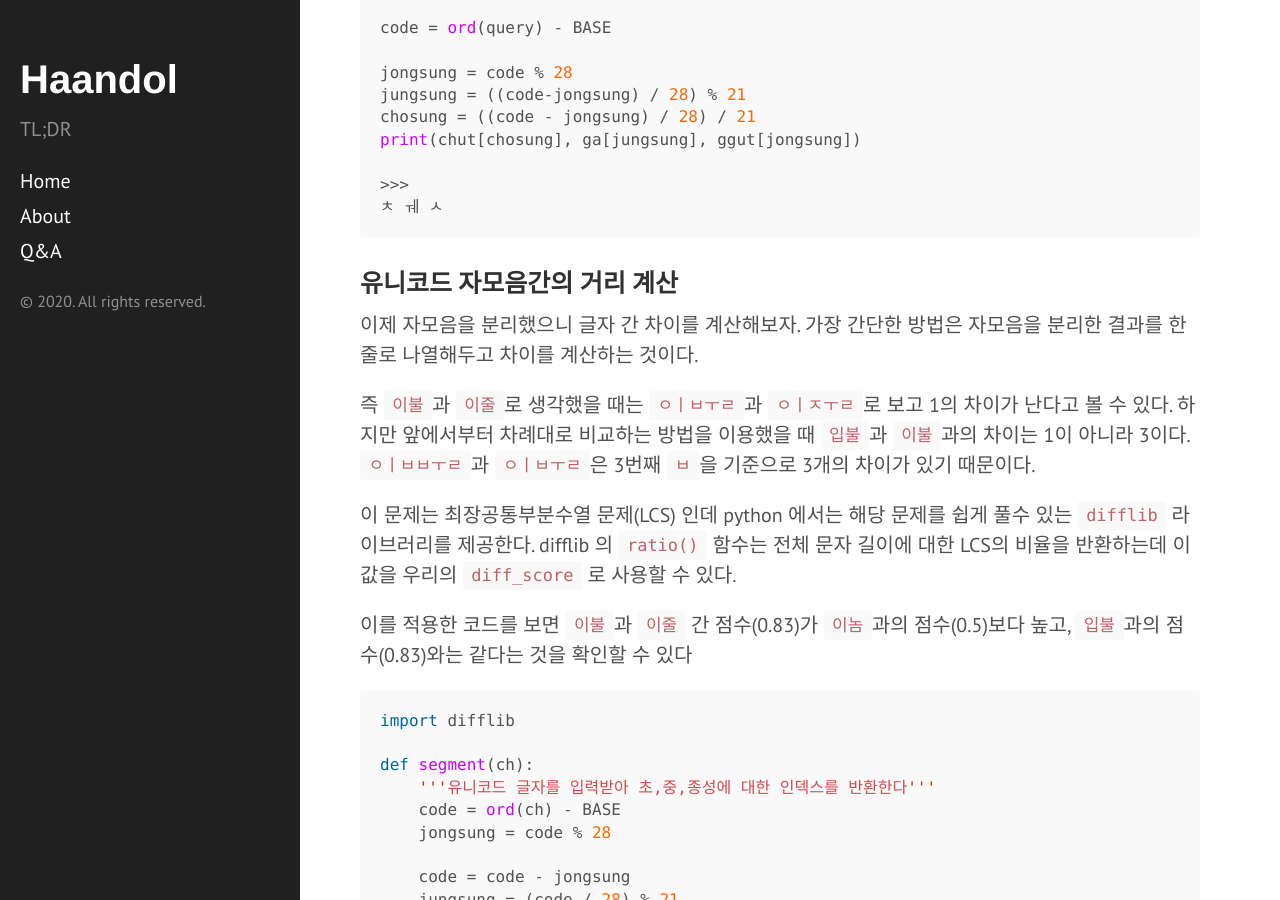
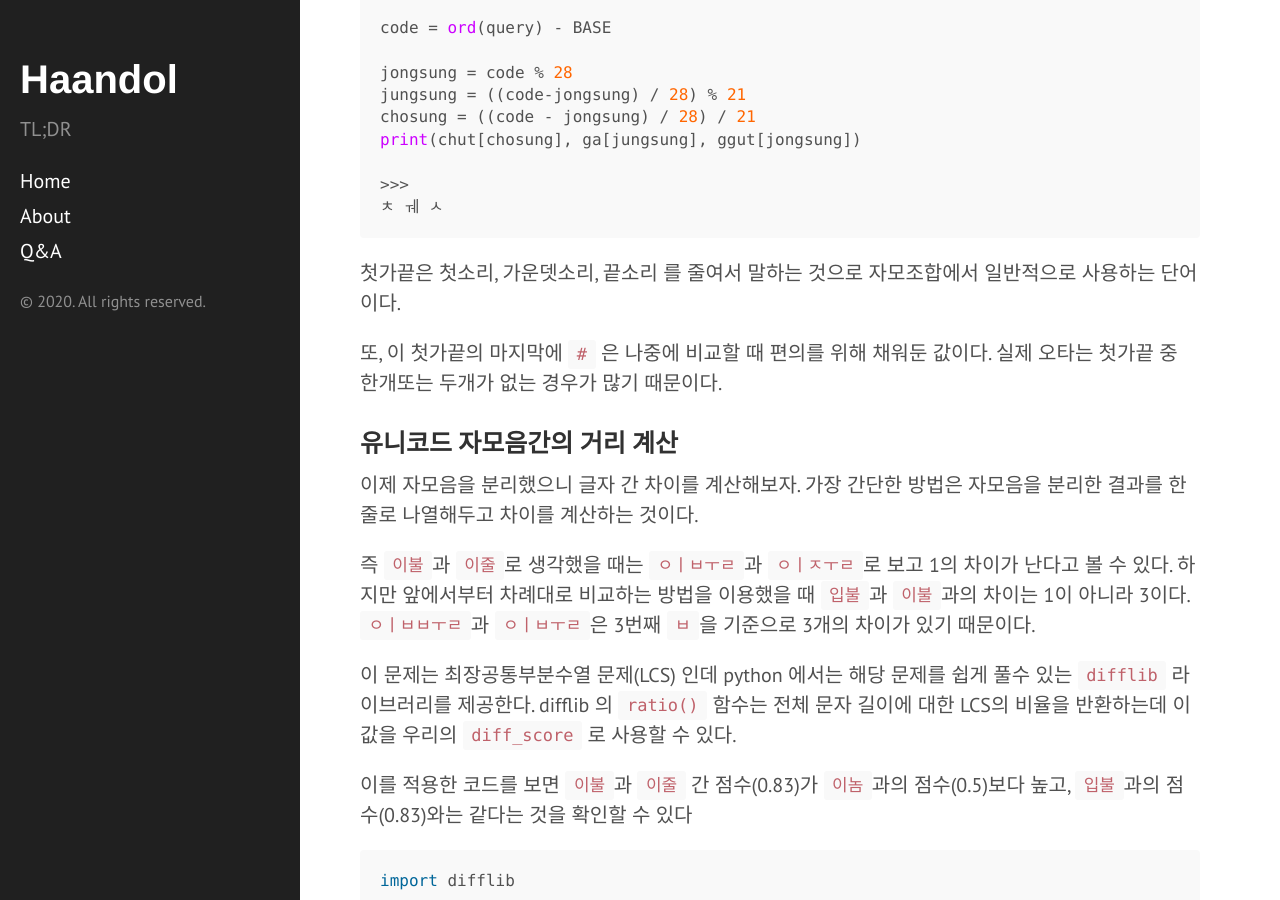
Before and after one commit to haandol/haandol.github.com, a Jekyll site: the page built from _posts/2020-03-07-search-keyword-correction.md, in a window 1280 px wide and 900 px high, scrolled down 2227 px. Built offline with Jekyll 4.4.1, drawn with Linux system fonts in a browser that asks for light colours; comment, search, counter and statistics services are not loaded.

Commit message:
add some detail

````diff
--- a/_posts/2020-03-07-search-keyword-correction.md
+++ b/_posts/2020-03-07-search-keyword-correction.md
@@ -72,6 +72,11 @@ print(chut[chosung], ga[jungsung], ggut[jongsung])
 >>>
 ㅊ ㅞ ㅅ
 ```
+
+첫가끝은 첫소리, 가운뎃소리, 끝소리 를 줄여서 말하는 것으로 자모조합에서 일반적으로 사용하는 단어이다.
+
+또, 이 첫가끝의 마지막에 `#` 은 나중에 비교할 때 편의를 위해 채워둔 값이다.
+실제 오타는 첫가끝 중 한개또는 두개가 없는 경우가 많기 때문이다.
 
 ### 유니코드 자모음간의 거리 계산
 
````
